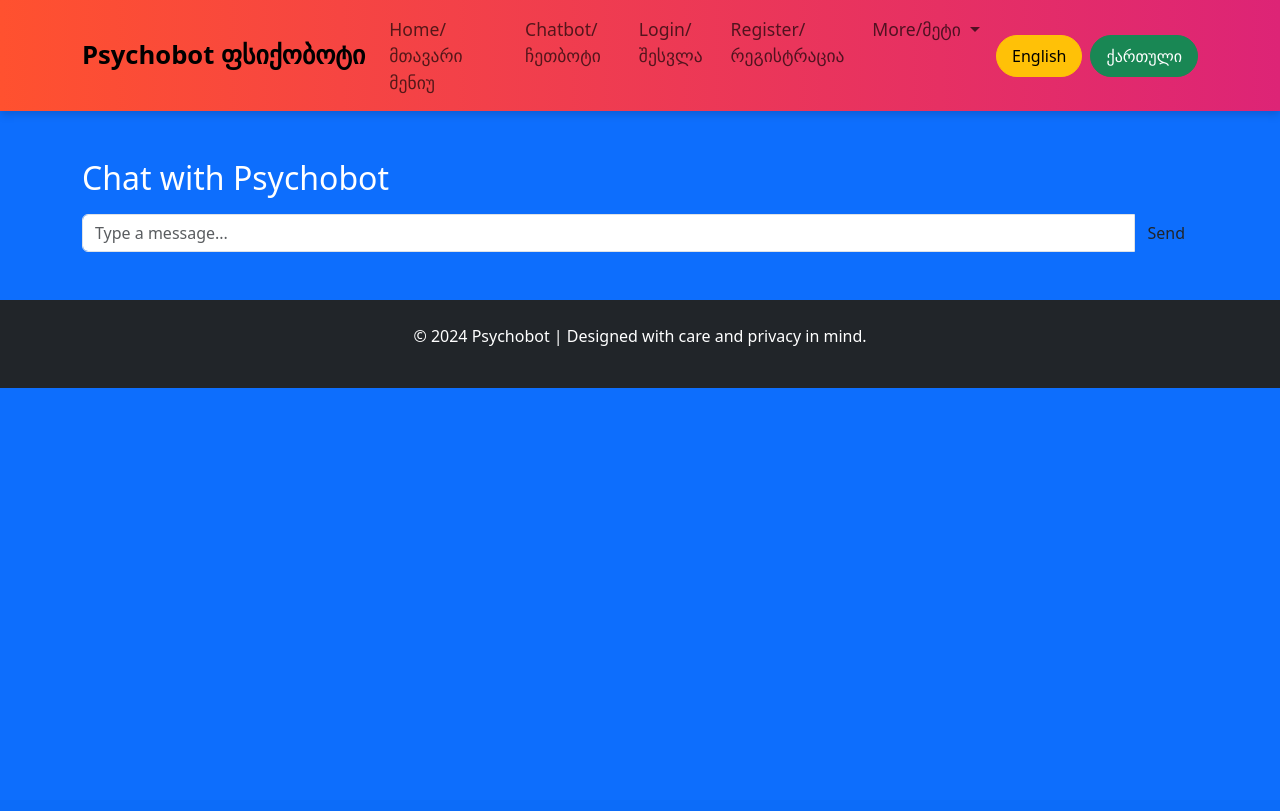
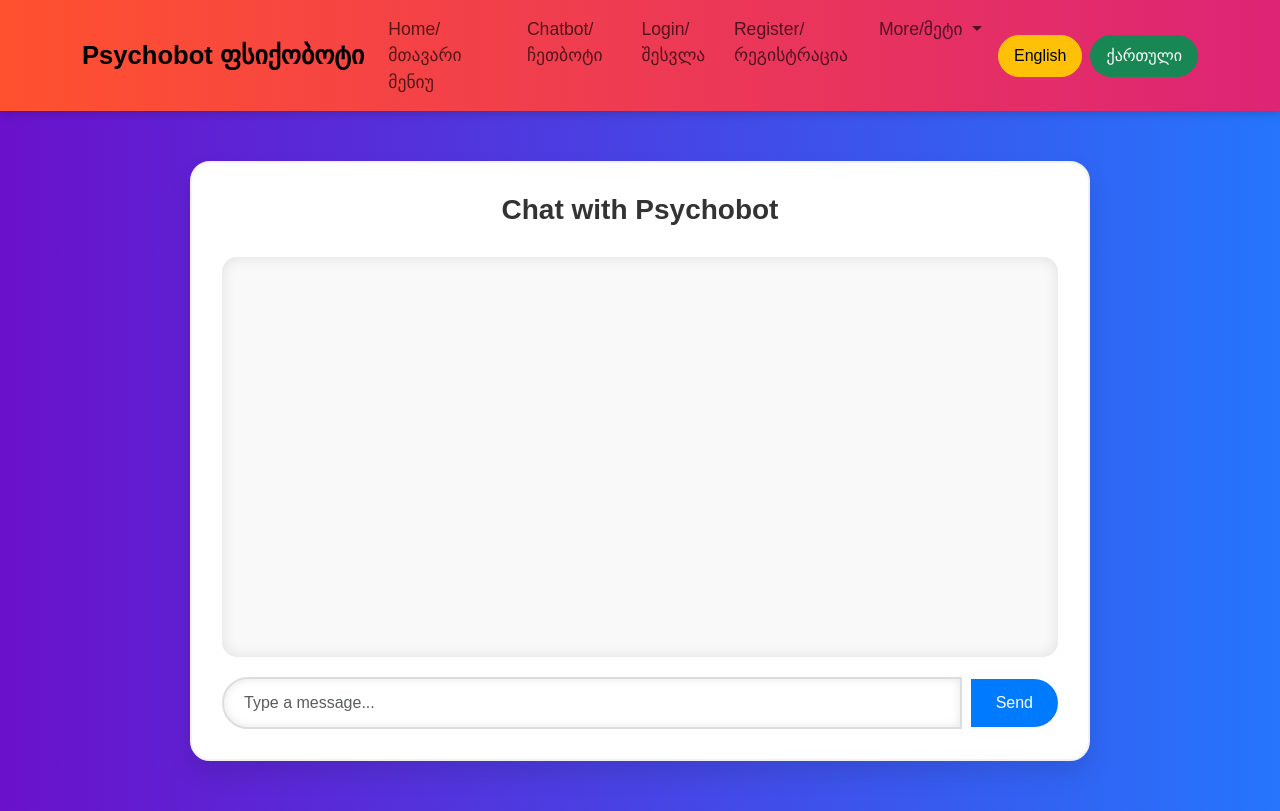
Before and after one commit to SANDRICKSON/PSYCHOLOGICALBOT, a Flask app: page /chatbot in a window 1280 px wide. Before the commit the page ends 388 px from the top, so only its background shows below. Run offline with Flask 3, Linux system fonts and the light colour scheme.

Commit message:
Update chatbot.html

```diff
--- a/templates/chatbot.html
+++ b/templates/chatbot.html
@@ -1,16 +1,182 @@
-{% extends "base.html" %}
+<!DOCTYPE html>
+<html lang="en">
+<head>
+    <meta charset="UTF-8">
+    <meta name="viewport" content="width=device-width, initial-scale=1.0">
+    <title>Chatbot - Psychobot</title>
+    <link href="https://cdn.jsdelivr.net/npm/bootstrap@5.3.0/dist/css/bootstrap.min.css" rel="stylesheet">
+    <style>
+        /* Chatbot styling */
+        body {
+            background: linear-gradient(to right, #6a11cb, #2575fc); /* Gradient background */
+            font-family: 'Arial', sans-serif;
+        }
 
-{% block content %}
+        .chat-container {
+            max-width: 900px;
+            margin: 50px auto;
+            background-color: #ffffff;
+            padding: 30px;
+            border-radius: 20px;
+            box-shadow: 0 12px 24px rgba(0, 0, 0, 0.1);
+            border: 2px solid #f1f1f1;
+        }
+
+        .chat-box {
+            height: 400px;
+            overflow-y: scroll;
+            border: none;
+            padding: 15px;
+            background-color: #f9f9f9;
+            border-radius: 15px;
+            box-shadow: inset 0 0 15px rgba(0, 0, 0, 0.1);
+        }
+
+        .chat-message {
+            margin-bottom: 15px;
+        }
+
+        .user-message {
+            text-align: right;
+        }
+
+        .bot-message {
+            text-align: left;
+        }
+
+        .input-group {
+            margin-top: 20px;
+            display: flex;
+            justify-content: space-between;
+            align-items: center;
+        }
+
+        .message-input {
+            border-radius: 30px;
+            border: 2px solid #ddd;
+            padding: 12px 20px;
+            width: 80%;
+            margin-right: 10px;
+            font-size: 16px;
+            box-shadow: inset 0 0 10px rgba(0, 0, 0, 0.1);
+        }
+
+        .send-button {
+            border-radius: 30px;
+            background-color: #007bff;
+            color: white;
+            border: none;
+            padding: 12px 25px;
+            font-size: 16px;
+            transition: background-color 0.3s ease;
+        }
+
+        .send-button:hover {
+            background-color: #0056b3;
+        }
+
+        .navbar-brand {
+            font-weight: bold;
+        }
+
+        .chatbot-header {
+            text-align: center;
+            margin-bottom: 30px;
+            color: #333;
+            font-size: 28px;
+            font-weight: bold;
+        }
+
+        .chat-message p {
+            border-radius: 20px;
+            padding: 12px;
+            max-width: 65%;
+            display: inline-block;
+        }
+
+        .user-message p {
+            background-color: #f1f1f1;
+            color: #333;
+            border-radius: 20px 20px 0 20px;
+            box-shadow: 0 2px 4px rgba(0, 0, 0, 0.1);
+        }
+
+        .bot-message p {
+            background-color: #007bff;
+            color: #fff;
+            border-radius: 20px 20px 20px 0;
+            box-shadow: 0 2px 4px rgba(0, 0, 0, 0.1);
+        }
+
+        /* Smooth transition for message appearance */
+        .chat-message {
+            opacity: 0;
+            animation: fadeIn 0.5s forwards;
+        }
+
+        @keyframes fadeIn {
+            0% {
+                opacity: 0;
+            }
+            100% {
+                opacity: 1;
+            }
+        }
+
+        /* Navbar Styling */
+        .navbar {
+            background: linear-gradient(to right, #ff512f, #dd2476); /* Gradient for navbar */
+            box-shadow: 0 4px 8px rgba(0, 0, 0, 0.15);
+        }
+
+        .navbar-brand {
+            font-size: 1.6em;
+            font-weight: bold;
+        }
+
+        .navbar-nav .nav-link {
+            font-size: 1.1em;
+        }
+
+        .btn-warning, .btn-success {
+            font-size: 1em;
+            padding: 8px 15px;
+            border-radius: 25px;
+        }
+    </style>
+</head>
+<body>
+    <!-- Navbar -->
+    <nav class="navbar navbar-expand-lg navbar-light">
+        <div class="container">
+            <a class="navbar-brand" href="{{ url_for('home') }}">Psychobot ფსიქობოტი</a>
+            <button class="navbar-toggler" type="button" data-bs-toggle="collapse" data-bs-target="#navbarNav" aria-controls="navbarNav" aria-expanded="false" aria-label="Toggle navigation">
+                <span class="navbar-toggler-icon"></span>
+            </button>
+            <div class="collapse navbar-collapse" id="navbarNav">
+                <ul class="navbar-nav ms-auto">
+                    <li class="nav-item"><a class="nav-link" href="{{ url_for('home') }}">Home/მთავარი მენიუ</a></li>
+                    <li class="nav-item"><a class="nav-link" href="{{ url_for('chatbot') }}">Chatbot/ჩეთბოტი</a></li>
+                    <li class="nav-item"><a class="nav-link" href="{{ url_for('login') }}">Login/შესვლა</a></li>
+                    <li class="nav-item"><a class="nav-link" href="{{ url_for('register') }}">Register/რეგისტრაცია</a></li>
+                    <li class="nav-item dropdown">
+                        <a class="nav-link dropdown-toggle" href="#" id="navbarDropdown" role="button" data-bs-toggle="dropdown" aria-expanded="false"> More/მეტი </a>
+                        <ul class="dropdown-menu" aria-labelledby="navbarDropdown">
+                            <li><a class="dropdown-item" href="{{ url_for('about') }}">About Us/ჩვენ შესახებ</a></li>
+                        </ul>
+                    </li>
+                </ul>
+                <button type="button" class="btn btn-warning ms-2" id="lang-en">English</button>
+                <button type="button" class="btn btn-success ms-2" id="lang-ge">ქართული</button>
+            </div>
+        </div>
+    </nav>
+
     <!-- Chatbot Section -->
     <div class="chat-container">
         <h2 class="chatbot-header">Chat with Psychobot</h2>
         <div class="chat-box" id="chatBox">
             <!-- Messages will appear here -->
-            {% for message in texts %}
-                <div class="chat-message {{ message.sender }}">
-                    <p>{{ message.text }}</p>
-                </div>
-            {% endfor %}
         </div>
         <div class="input-group">
             <input type="text" class="form-control message-input" id="userMessage" placeholder="Type a message..." />
@@ -18,7 +184,8 @@
         </div>
     </div>
 
-    <!-- Custom Chatbot JavaScript -->
+    <!-- Bootstrap JS and dependencies -->
+    <script src="https://cdn.jsdelivr.net/npm/bootstrap@5.3.0/dist/js/bootstrap.bundle.min.js"></script>
     <script>
         // Chatbot functionality
         const sendMessageButton = document.getElementById("sendMessage");
@@ -53,23 +220,21 @@
                 displayMessage(userMessage, "user");
                 messageInput.value = "";
 
-                // Send message to Flask backend
-                fetch('/send_message', {
-                    method: 'POST',
-                    headers: {
-                        'Content-Type': 'application/json',
-                    },
-                    body: JSON.stringify({ message: userMessage }),
-                })
-                .then(response => response.json())
-                .then(data => {
-                    const botMessage = data.response || "Sorry, I didn't understand that.";
+                // Bot responses based on user input
+                let botMessage = "";
+                if (userMessage.toLowerCase() === "გამარჯობა") {
+                    botMessage = "გამარჯობა! რით შემიძლია დაგეხმაროთ?";
+                } else if (userMessage.toLowerCase() === "მადლობა") {
+                    botMessage = "არაფრის! ჩემთვის დიდი პატივია თუ დაგეხმარეთ ❤️";
+                } else if (userMessage.toLowerCase() === "რა არის ფსიქოლოგია?") {
+            botMessage = "ფსიქოლოგია არის მეცნიერება, რომელიც შეისწავლის ადამიანის ქცევას, აზროვნებას, ემოციებს, პიროვნებას და მეხსიერებას. იგი მოიცავს ისეთ სფეროებს, როგორიცაა კოგნიტური ფსიქოლოგია (რომელიც მიმართულია აზროვნებისა და მახსოვრობის პროცედურების შესწავლაზე), სოციალურ ფსიქოლოგია (რომელიც სწავლობს ადამიანის ქცევის სოციალურად обусловებულ ასპექტებს), კლინიკური ფსიქოლოგია (რომელიც დარეგულირებს ფსიქიკურ დარღვევებს და მიდგომებს მათთან), ფსიქოლოგიური თეორიები, მეთოდები და კვლევის ტექნიკები. ფსიქოლოგია ეხმარება ადამიანებს უკეთ გაიგონ საკუთარ თავს და სხვებს, ხანდახან ის გამოიყენება სხვადასხვა პროფესიულ სფეროებში, მაგალითად, განათლებაში, ბიზნესში და ჯანმრთელობაში.";
+        }         else {
+                    botMessage = "სამწუხაროდ თქვენს კითხვაზე პასუხი არ მაქვს თუმცა გპირდებით რომ მალე გიპასუხებთ ❤️!";
+                }
+
+                setTimeout(() => {
                     displayMessage(botMessage, "bot");
-                })
-                .catch(error => {
-                    console.error('Error:', error);
-                    displayMessage("Sorry, there was an error processing your message.", "bot");
-                });
+                }, 1000);
             }
         }
 
@@ -80,117 +245,5 @@
             }
         });
     </script>
-{% endblock %}
-
-{% block styles %}
-<style>
-    @media (max-width: 768px) {
-    #faq-title {
-        font-size: 1.5rem;
-    }
-
-    .carousel-caption h5 {
-        font-size: 1.25rem;
-    }
-
-    .carousel-caption p {
-        font-size: 1rem;
-    }
-
-    .card-title {
-        font-size: 1.1rem;
-    }
-}
-
-    /* General styling */
-    .chat-container {
-        width: 100%;
-        max-width: 600px;
-        margin: 20px auto;
-        background-color: #fff;
-        border-radius: 10px;
-        box-shadow: 0 4px 12px rgba(0, 0, 0, 0.1);
-        padding: 20px;
-    }
-
-    .chatbot-header {
-        text-align: center;
-        font-size: 24px;
-        margin-bottom: 15px;
-        color: #333;
-        font-family: 'Arial', sans-serif;
-    }
-
-    .chat-box {
-        height: 400px;
-        overflow-y: auto;
-        background-color: #f4f4f4;
-        padding: 10px;
-        border-radius: 8px;
-        margin-bottom: 15px;
-        display: flex;
-        flex-direction: column;
-        gap: 10px;
-    }
-
-    .chat-message {
-        padding: 10px;
-        border-radius: 8px;
-        font-size: 14px;
-        max-width: 70%;
-        word-wrap: break-word;
-    }
-
-    .user-message {
-        background-color: #4CAF50;
-        color: white;
-        align-self: flex-end;
-    }
-
-    .bot-message {
-        background-color: #e0e0e0;
-        color: #333;
-        align-self: flex-start;
-    }
-
-    .input-group {
-        display: flex;
-        gap: 10px;
-        justify-content: center;
-        align-items: center;
-    }
-
-    .message-input {
-        flex: 1;
-        padding: 10px;
-        font-size: 14px;
-        border-radius: 25px;
-        border: 1px solid #ccc;
-        outline: none;
-        transition: border-color 0.3s;
-    }
-
-    .message-input:focus {
-        border-color: #4CAF50;
-    }
-
-    .send-button {
-        background-color: #4CAF50;
-        color: white;
-        padding: 10px 20px;
-        border: none;
-        border-radius: 25px;
-        cursor: pointer;
-        font-size: 14px;
-        transition: background-color 0.3s;
-    }
-
-    .send-button:hover {
-        background-color: #45a049;
-    }
-
-    .send-button:active {
-        background-color: #388e3c;
-    }
-</style>
-{% endblock %}
+</body>
+</html>
```
